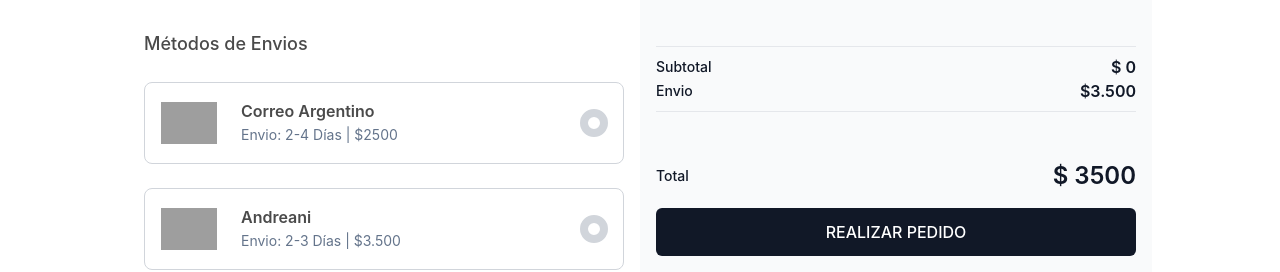
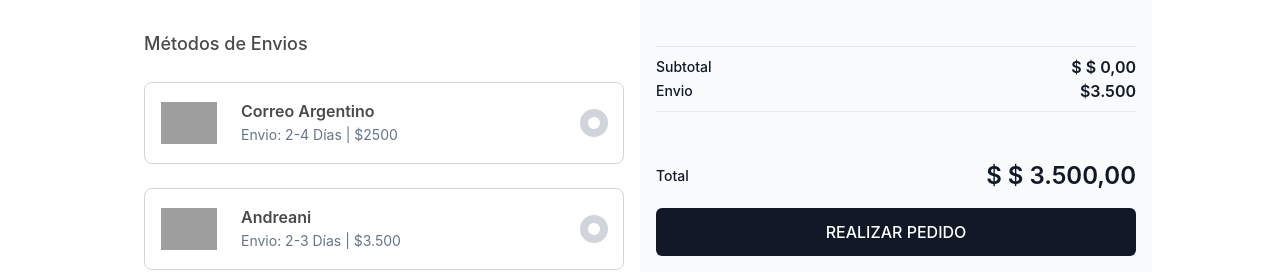
Before and after one commit to Los-Chiperos/Digital-Mirage-Frontend, a React (Vite) app: page /checkout in a window 1280 px wide. Shown: the part 425-697 px from the top of the page. Built offline with nearby package versions, Linux system fonts and the light colour scheme; grey boxes are pictures that could not be loaded.

Commit message:
formato precio checkout

```diff
--- a/src/components/Fragments/Checkout.jsx
+++ b/src/components/Fragments/Checkout.jsx
@@ -1,5 +1,12 @@
 import React, { useContext, useState } from "react";
 import { CartContext } from "../Context/ShoppingCartContext";
+
+function formatPrice(price) {
+  return price.toLocaleString("es-AR", {
+    style: "currency",
+    currency: "ARS"
+  });
+}
 
 function checkout() {
   const [cart, setCart] = useContext(CartContext);
@@ -109,9 +116,7 @@ function checkout() {
 
           {/* Product Cards */}
           <div className="mt-8 space-y-3 rounded-lg border bg-white px-2 py-4 sm:px-6">
-            {/* Product 1 */}
-            {
-              cart.map(producto => {
+            {cart.map(producto => {
               return (
                 <>
                   <div className="flex flex-col rounded-lg bg-white sm:flex-row">
@@ -121,7 +126,7 @@ function checkout() {
                       alt={`imagen del producto ${producto.marca} ${producto.modelo}`} />
                     <div className="flex w-full flex-col px-4 py-4">
                       <span className="font-semibold">{producto.marca} {producto.modelo}</span>
-                        <p className="text-lg font-bold">{producto.precio}</p>
+                      <p className="text-lg font-bold">{formatPrice(producto.precio)}</p>
                       <button
                         className="is-flex is-flex-direction-row is-justify-content-flex-end"
                         onClick={() => removeItem(producto._id)}>❌</button>
@@ -129,40 +134,7 @@ function checkout() {
                   </div>
                 </>
               )
-              })
-            }
-
-            {/**
-              <img
-              className="m-2 h-24 w-28 rounded-md border object-cover object-center"
-              src="https://www.lg.com/ar/images/televisores/md07540656/gallery/Z-01.jpg"
-              alt=""
-            />
-            <div className="flex w-full flex-col px-4 py-4">
-              <span className="font-semibold">LG UHD LED AI ThinQ 4K 65'</span>
-              <p className="text-lg font-bold">$699.999</p>
-            </div>
-          </div>
-             */}
-
-
-            {/* Product 2 */}
-            {/**
-             * <div className="flex flex-col rounded-lg bg-white sm:flex-row">
-              <img
-                className="m-2 h-24 w-28 rounded-md border object-cover object-center"
-                src="https://http2.mlstatic.com/D_NQ_NP_825955-MLU71687252597_092023-V.webp"
-                alt=""
-              />
-              <div className="flex w-full flex-col px-4 py-4">
-                <span className="font-semibold">Moto G32</span>
-                <p className="mt-auto text-lg font-bold">$139.999</p>
-              </div>
-            </div>
-          </div>
-
-             */}
-
+            })}
           </div>
 
           <p className="mt-8 text-lg font-medium">Métodos de Envios</p>
@@ -182,7 +154,8 @@ function checkout() {
             </div>
 
             <div className="relative">
-              <input className="peer hidden" id="radio_2" type="radio" name="radio" checked />
+              <input className="peer hidden" id="radio_2" type
+              ="radio" name="radio" checked />
               <span className="peer-checked:border-gray-700 absolute right-4 top-1/2 box-content block h-3 w-3 -translate-y-1/2 rounded-full border-8 border-gray-300 bg-white"></span>
               <label className="peer-checked:border-2 peer-checked:border-gray-700 peer-checked:bg-gray-50 flex cursor-pointer select-none rounded-lg border border-gray-300 p-4" htmlFor="radio_2">
                 <img className="w-14 object-contain" src="http://www.cabb.org.ar/wp-content/uploads/2020/11/Andreani.png" alt="" />
@@ -199,7 +172,7 @@ function checkout() {
                 <img className="w-14 object-contain" src="https://img.freepik.com/iconos-gratis/marcador-posicion_318-154768.jpg?w=2000" alt="" />
                 <div className="ml-5">
                   <span className="mt-2 font-semibold">Retiro en la sucursal</span>
-                  <p className="text-slate-500 text-sm leading-6">Retirar dentro de las 48hs  | $0</p>
+                  <p className="text-slate-500 text-sm leading-6">Retirar dentro de las 48hs | $0</p>
                 </div>
               </label>
             </div>
@@ -207,8 +180,7 @@ function checkout() {
         </div>
 
         <div className="mt-10 bg-gray-50 px-4 pt-8 lg:mt-0">
-          <p className="text-xl font-medium">Detalles del pago
-          </p>
+          <p className="text-xl font-medium">Detalles del pago</p>
           <p className="text-gray-400">Complete su pedido proporcionando sus datos de pago.</p>
 
           {/* Payment Form */}
@@ -225,14 +197,13 @@ function checkout() {
 
             </div>
 
-
             {/* Other input fields go here... */}
 
             {/* Total Section */}
             <div className="mt-6 border-t border-b py-2">
               <div className="flex items-center justify-between">
                 <p className="text-sm font-medium text-gray-900">Subtotal</p>
-                <p className="font-semibold text-gray-900">$ {totalPrice}</p>
+                <p className="font-semibold text-gray-900">$ {formatPrice(totalPrice)}</p>
               </div>
               <div className="flex items-center justify-between">
                 <p className="text-sm font-medium text-gray-900">Envio</p>
@@ -241,7 +212,7 @@ function checkout() {
             </div>
             <div className="mt-6 flex items-center justify-between">
               <p className="text-sm font-medium text-gray-900">Total</p>
-              <p className="text-2xl font-semibold text-gray-900">$ {totalPrice + 3500}</p>
+              <p className="text-2xl font-semibold text-gray-900">$ {formatPrice(totalPrice + 3500)}</p>
             </div>
           </div>
 
@@ -251,7 +222,7 @@ function checkout() {
 
         </div>
       </div>
-    </div >
+    </div>
   );
 }
 
```
Lines whose indentation alone changed are shown as unchanged.
